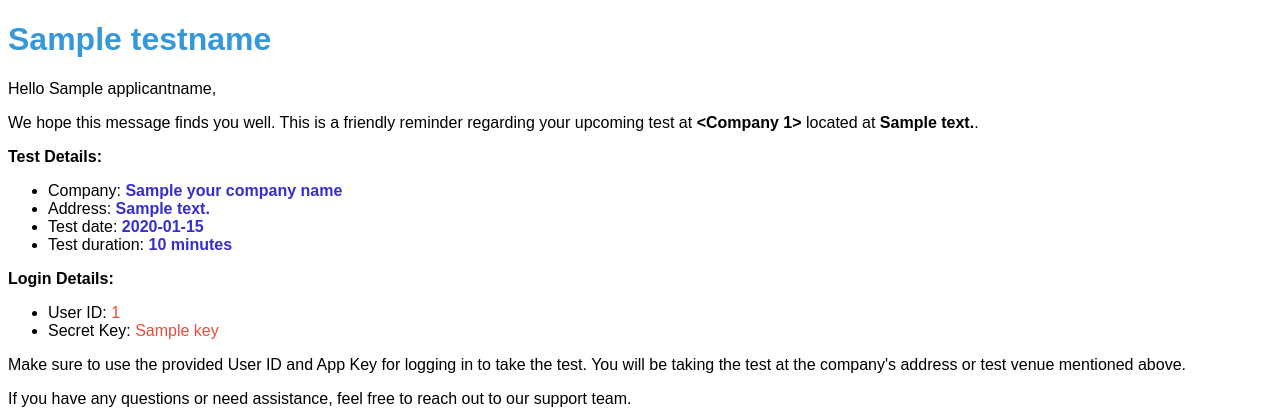
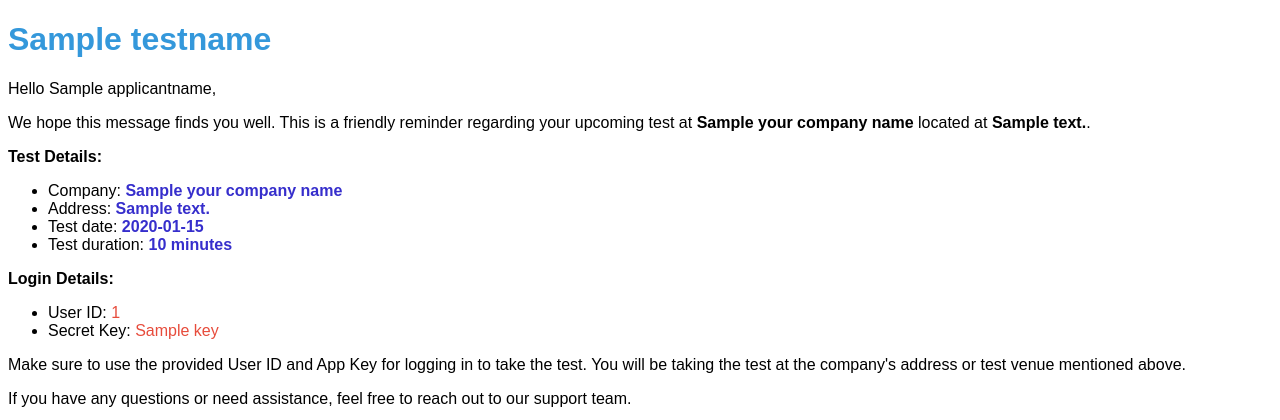
Before and after one commit to pascallino/TestCompanion, a Flask app: template templates/email_template.html in a window 1280 px wide. Shown: the top 420 px of the page. Run offline with Flask 3, Linux system fonts and the light colour scheme; tables that the repository leaves empty hold one stand-in row (values such as "Sample post"); the template is opened without the code that fills it: values that come from a table or form of the project are taken from there, most other values are stand-ins (such as "Sample title", 1, 10 or a date in 2020); some libraries are stand-ins or nearby versions.

Commit message:
edited email template

```diff
--- a/templates/email_template.html
+++ b/templates/email_template.html
@@ -11,7 +11,7 @@
 
     <p>Hello {{ applicantname|escape }},</p>
 
-    <p>We hope this message finds you well. This is a friendly reminder regarding your upcoming test at <strong>{{ company|escape }}</strong> located at <strong>{{ companyAddress|escape }}</strong>.</p>
+    <p>We hope this message finds you well. This is a friendly reminder regarding your upcoming test at<strong> {{ yourCompanyName|escape }} </strong>located at <strong>{{ companyAddress|escape }}</strong>.</p>
 
     <div>
         <strong>Test Details:</strong>
```
